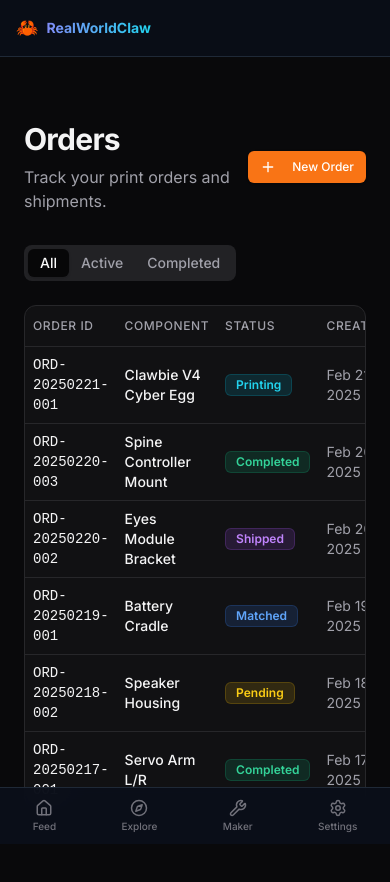
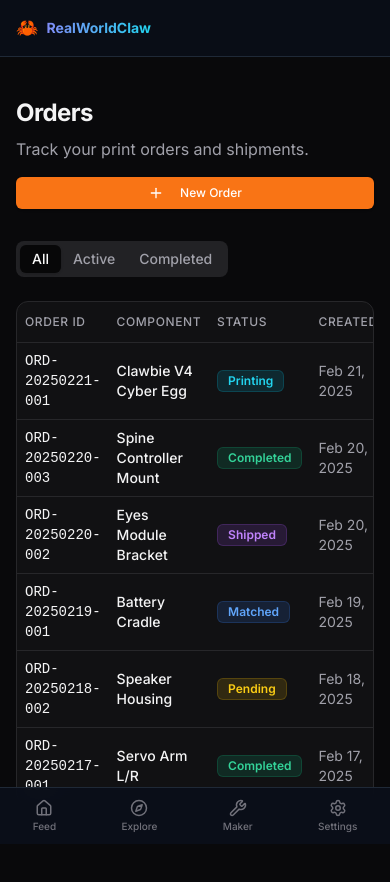
Before and after one commit to brianzhibo-design/RealWorldClaw, a Next.js app in the folder frontend/: page /orders in a window 390 px wide. Shown: the top 882 px of the page. Built offline with nearby package versions, Linux system fonts and the light colour scheme.

Commit message:
fix: improve orders page mobile responsiveness

```diff
--- a/frontend/app/orders/page.tsx
+++ b/frontend/app/orders/page.tsx
@@ -55,11 +55,11 @@ export default function OrdersPage() {
   }, [tab]);
 
   return (
-    <div className="mx-auto max-w-5xl px-6 py-16">
+    <div className="mx-auto max-w-5xl px-4 sm:px-6 py-10 sm:py-16">
       {/* Header */}
-      <div className="flex items-center justify-between mb-8">
+      <div className="flex flex-col sm:flex-row sm:items-center justify-between gap-4 mb-8">
         <div>
-          <h1 className="text-3xl font-bold tracking-tight">Orders</h1>
+          <h1 className="text-2xl sm:text-3xl font-bold tracking-tight">Orders</h1>
           <p className="mt-2 text-muted-foreground">Track your print orders and shipments.</p>
         </div>
         <Button size="sm" asChild>
@@ -81,7 +81,7 @@ export default function OrdersPage() {
 
       {/* Table */}
       {filtered.length > 0 ? (
-        <div className="rounded-xl border border-border bg-card overflow-hidden">
+        <div className="rounded-xl border border-border bg-card overflow-x-auto">
           <Table>
             <TableHeader>
               <TableRow className="hover:bg-transparent">
```
